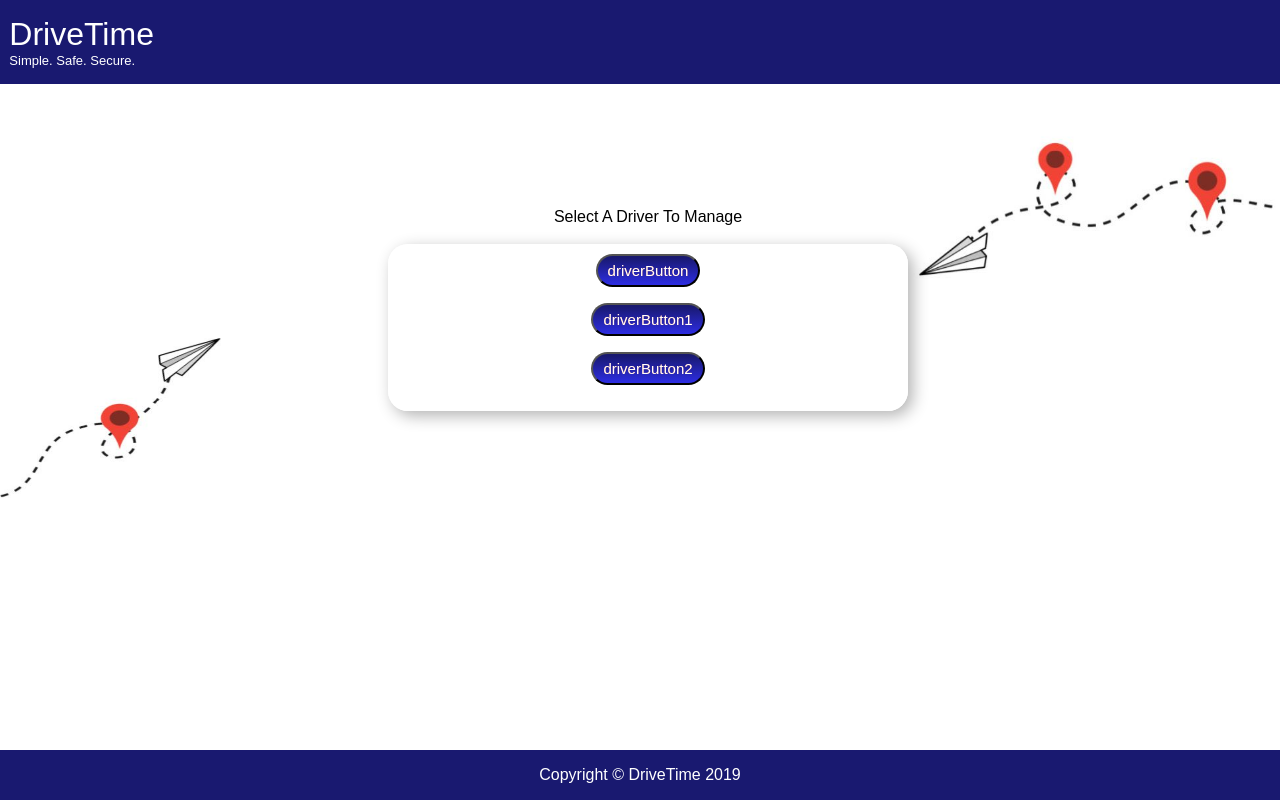
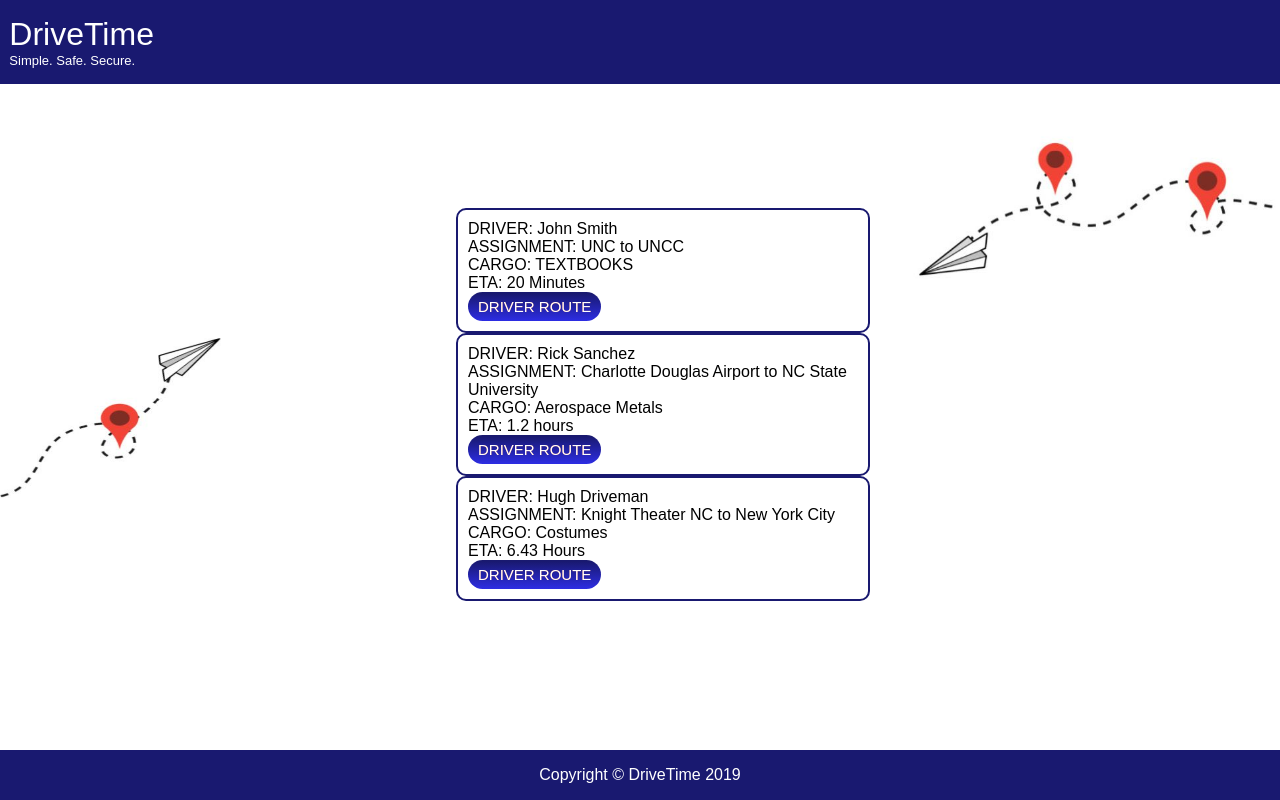
Before and after one commit to mnofsing/ITSC3155G6, a website: page Project Stuff/GPS APPLICATION V1/managerPage.html in a window 1280 px wide. Drawn offline with Linux system fonts and the light colour scheme; files whose address does not match are found by name.

Commit message:
Added manager page functionality

```diff
--- a/Project Stuff/GPS APPLICATION V1/managerPage.html
+++ b/Project Stuff/GPS APPLICATION V1/managerPage.html
@@ -2,45 +2,66 @@
 <head>
 	<title>TheDashBrosManagerPage</title>
 	<link rel="stylesheet" type="text/css" href="style.css">
-	<script>
-		function managerDriverDisplay() {
+	<style>
+	#D1 {
+        height: auto;
+        left: 35%;
+        width: 390px;
+        overflow: auto;
+		position: relative;
+		padding: 10px;
+		border: 2px solid midnightblue;
+		border-radius: 10px;
+      }
+     .DashBrosButton {
+			box-shadow:inset 0px 21px 0px -24px #191970;
+			background:linear-gradient(to bottom, #191970 5%, #2d2de3 100%);
+			background-color:#191970;
+			border-radius:21px;
+			display:inline-block;
+			cursor:pointer;
+			color:#ffffff;
+			font-family:Arial;
+			font-size:15px;
+			padding:6px 10px;
+			text-decoration:none;
+			text-shadow:0px 0px 0px #b23e35;
+		}
+		.DashBrosButton: hover {
+			background:linear-gradient(to bottom, #2d2de3 5%, #191970 100%);
+			background-color:#2d2de3;
+		}
+		.DashBrosButton:active {
+			position:relative;
+			top:1px;
+		}
 
-			var btn = document.createElement("BUTTON");
-			document.getElementById("mainBody").appendChild(btn);
-			btn.innerHTML = "driverButton";
-			btn.setAttribute("class", "DashBrosButton");
-			btn.setAttribute("onclick", "window.location.href = 'https://www.google.com';");
-			var spacer = document.createElement("P");
-			spacer.innerHTML = "";
-			document.getElementById("mainBody").appendChild(spacer);
 
-			var btn1 = document.createElement("BUTTON");
-			document.getElementById("mainBody").appendChild(btn1);
-			btn1.innerHTML = "driverButton1";
-			btn1.setAttribute("class", "DashBrosButton");
-			btn1.setAttribute("onclick", "window.location.href = 'https://www.google.com';");
-			var spacer1 = document.createElement("P");
-			spacer1.innerHTML = "";
-			document.getElementById("mainBody").appendChild(spacer1);
+	</style>
 
-			var btn2 = document.createElement("BUTTON");
-			document.getElementById("mainBody").appendChild(btn2);
-			btn2.innerHTML = "driverButton2";
-			btn2.setAttribute("class", "DashBrosButton");
-			btn2.setAttribute("onclick", "window.location.href = 'https://www.google.com';");
-			var spacer2 = document.createElement("P");
-			spacer2.innerHTML = "";
-			document.getElementById("mainBody").appendChild(spacer2);
-		}
-	</script>
 </head>
 
-<body class="body" onload="managerDriverDisplay();">
-
-	<font face="arial">Select A Driver To Manage</font>
-	<br>
-	<br>
-	<div id="mainBody" align="center" class="sign-in-container">
+<body class="body">
+	<div id=D1 align="left">
+		<font face="arial">DRIVER:		John Smith</font><br>
+		<font face="arial">ASSIGNMENT:	UNC to UNCC</font><br>
+		<font face="arial">CARGO:		TEXTBOOKS</font><br>
+		<font face="arial">ETA:			20 Minutes </font><br>
+		<a class="DashBrosButton" onclick="window.location.href = 'https://www.google.com/maps/dir/?api=1&origin=UNC+NC&destination=UNCC+NC&travelmode=driving';">DRIVER ROUTE</a class="DashBrosButton">
+	</div>
+	<div id=D1 align="left">
+		<font face="arial">DRIVER:		Rick Sanchez</font><br>
+		<font face="arial">ASSIGNMENT:	Charlotte Douglas Airport to NC State University</font><br>
+		<font face="arial">CARGO:		Aerospace Metals</font><br>
+		<font face="arial">ETA:			1.2 hours </font><br>
+		<a class="DashBrosButton" onclick="window.location.href = 'https://www.google.com/maps/dir/?api=1&origin=Charlotte+douglas+airport+NC&destination=NC+State+University+NC&travelmode=driving';">DRIVER ROUTE</a class="DashBrosButton">
+	</div>
+	<div id=D1 align="left">
+		<font face="arial">DRIVER:		Hugh Driveman</font><br>
+		<font face="arial">ASSIGNMENT:	Knight Theater NC to New York City</font><br>
+		<font face="arial">CARGO:		Costumes</font><br>
+		<font face="arial">ETA:			6.43 Hours </font><br>
+		<a class="DashBrosButton" onclick="window.location.href = 'https://www.google.com/maps/dir/?api=1&origin=Knight+Theater+Charlotte+NC&destination=New+York+City+NY&travelmode=driving';">DRIVER ROUTE</a class="DashBrosButton">
 
 	</div>
 </body>
```
